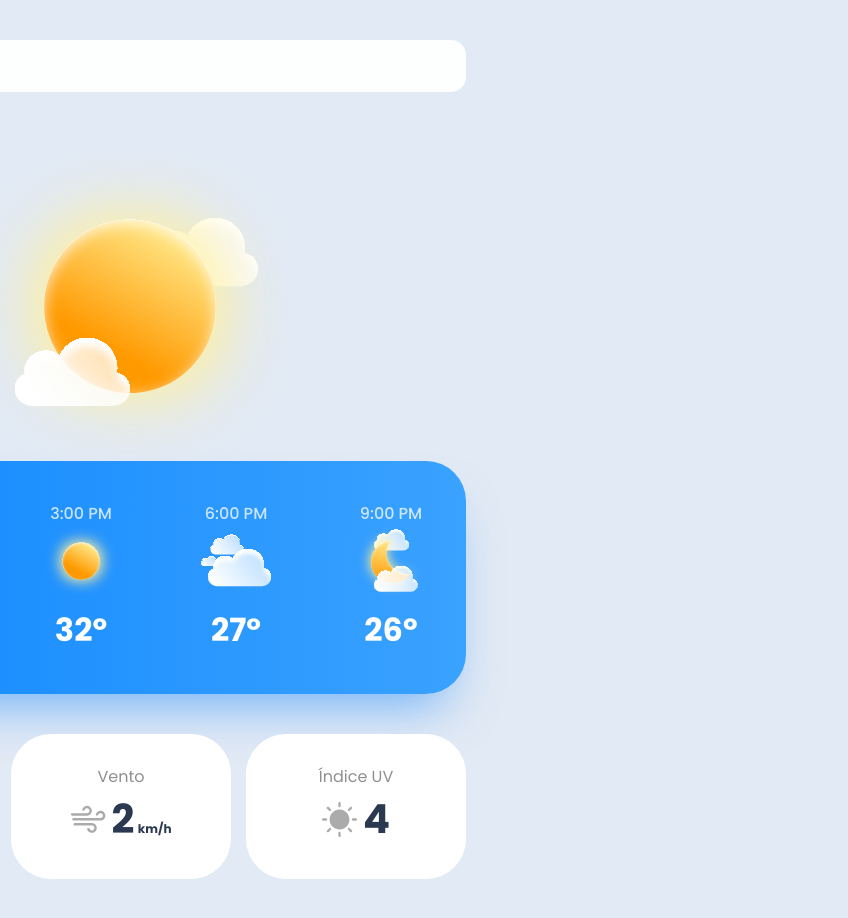
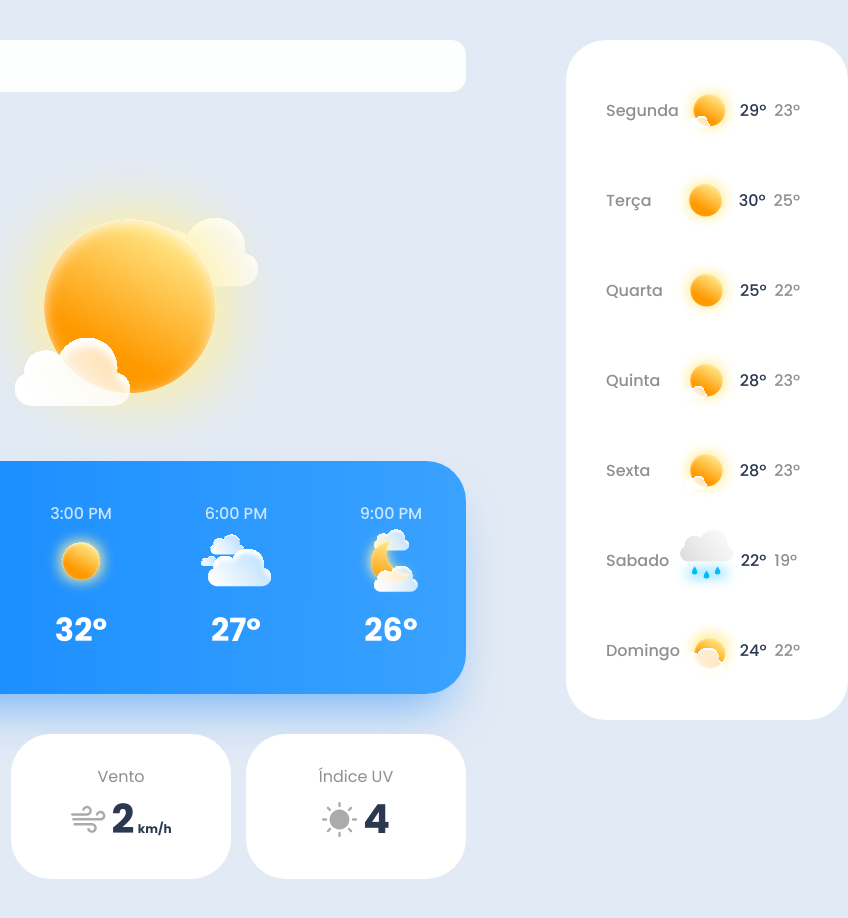
Before and after one commit to DouglasRamosP/weather-forecast, a plain HTML site: page index.html in a window 1280 px wide. Shown: the full height of the page, 499-1347 px from the left, 848 px wide, since content can reach past the window. Drawn offline with Linux system fonts and the light colour scheme.

Commit message:
feat: implement weekly forecast

```diff
--- a/index.html
+++ b/index.html
@@ -105,6 +105,73 @@
           </div>
         </div>
       </div>
+
+      <div class="right-column">
+        <div class="weekly-forecast-container">
+          <div class="day-weather-item">
+            <p>Segunda</p>
+            <img src="./images/sun-clouds.svg" alt="Sol com nuvens" />
+            <div>
+              <p>29º</p>
+              <p>23º</p>
+            </div>
+          </div>
+
+          <div class="day-weather-item">
+            <p>Terça</p>
+            <img src="./images/sun.svg" alt="Sol" />
+            <div>
+              <p>30º</p>
+              <p>25º</p>
+            </div>
+          </div>
+
+          <div class="day-weather-item">
+            <p>Quarta</p>
+            <img src="./images/sun.svg" alt="Nublado" />
+            <div>
+              <p>25º</p>
+              <p>22º</p>
+            </div>
+          </div>
+
+          <div class="day-weather-item">
+            <p>Quinta</p>
+            <img src="./images/sun-clouds.svg" alt="Sol com nuvens" />
+            <div>
+              <p>28º</p>
+              <p>23º</p>
+            </div>
+          </div>
+
+          <div class="day-weather-item">
+            <p>Sexta</p>
+            <img src="./images/sun-clouds.svg" alt="Sol com nuvens" />
+            <div>
+              <p>28º</p>
+              <p>23º</p>
+            </div>
+          </div>
+
+          <div class="day-weather-item">
+            <p>Sabado</p>
+            <img src="./images/rain.svg" alt="Chuva" />
+            <div>
+              <p>22º</p>
+              <p>19º</p>
+            </div>
+          </div>
+
+          <div class="day-weather-item">
+            <p>Domingo</p>
+            <img src="./images/sun-cloud.svg" alt="Sol com nuvem" />
+            <div>
+              <p>24º</p>
+              <p>22º</p>
+            </div>
+          </div>
+        </div>
+      </div>
     </div>
   </body>
 </html>
--- a/style.css
+++ b/style.css
@@ -141,6 +141,55 @@ body {
   margin-left: -5px;
 }
 
+/* Previsão Semanal*/
+.weekly-forecast-container {
+  background-color: #fff;
+  border-radius: 40px;
+  padding: 40px;
+  display: flex;
+  flex-direction: column;
+  gap: 30px;
+}
+
+.weekly-forecast-container .day-weather-item {
+  display: flex;
+  align-items: center;
+  justify-content: space-between;
+}
+
+.weekly-forecast-container .day-weather-item > p,
+.weekly-forecast-container .day-weather-item > img,
+.weekly-forecast-container .day-weather-item > div {
+  flex: 1;
+}
+
+.weekly-forecast-container .day-weather-item > p {
+  font-weight: 500;
+  color: #8f8f8f;
+}
+
+.weekly-forecast-container .day-weather-item > div {
+  display: flex;
+  align-items: center;
+}
+
+.weekly-forecast-container .day-weather-item > div > p:first-child {
+  color: #2a394f;
+  font-weight: 500;
+  margin-right: 8px;
+}
+
+.weekly-forecast-container .day-weather-item > div > p:last-child {
+  color: #8f8f8f;
+  font-weight: 500;
+  margin-right: 8px;
+}
+
+.weekly-forecast-container .day-weather-item > img {
+  width: 60px;
+  height: 60px;
+}
+
 /* Utilidades*/
 .custom-input {
   width: 250px;
```
Also changed, not shown: images/rain.svg (added).
